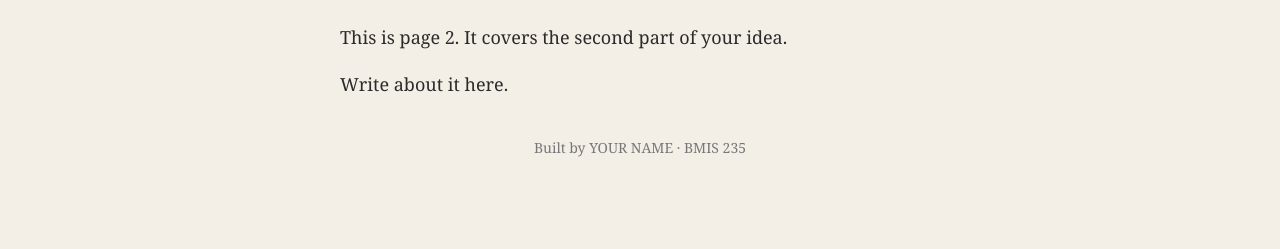
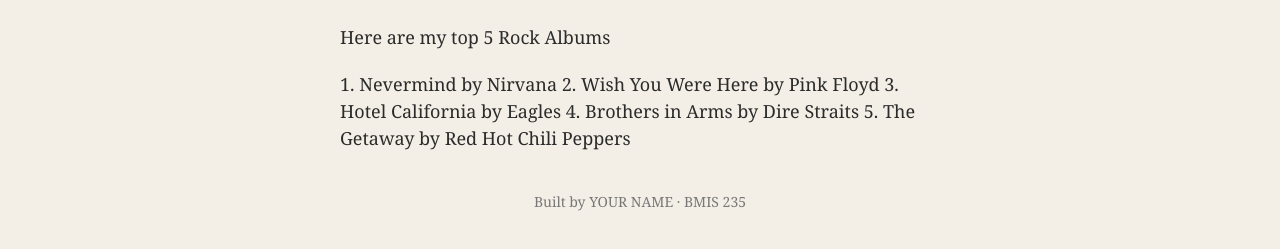
Before and after one commit to bfocht-code/bmis235-html-3pt2, a plain HTML site: page Genre2.html in a window 1280 px wide. Shown: the part 171-420 px from the top of the page. Drawn offline with Linux system fonts and the light colour scheme.

Commit message:
Revise page 2 with top 5 Rock albums
Updated content to list top 5 Rock albums.

```diff
--- a/Genre2.html
+++ b/Genre2.html
@@ -29,8 +29,8 @@
 </nav>
 
 <h1>Page 2</h1>
-<p>This is page 2. It covers the second part of your idea.</p>
-<p>Write about it here.</p>
+<p>Here are my top 5  Rock Albums</p>
+<p>1. Nevermind by Nirvana 2. Wish You Were Here by Pink Floyd 3. Hotel California by Eagles 4. Brothers in Arms by Dire Straits 5. The Getaway by Red Hot Chili Peppers</p>
 
 <!-- Footer: fill in your name -->
 <footer>Built by YOUR NAME &middot; BMIS 235</footer>
```
